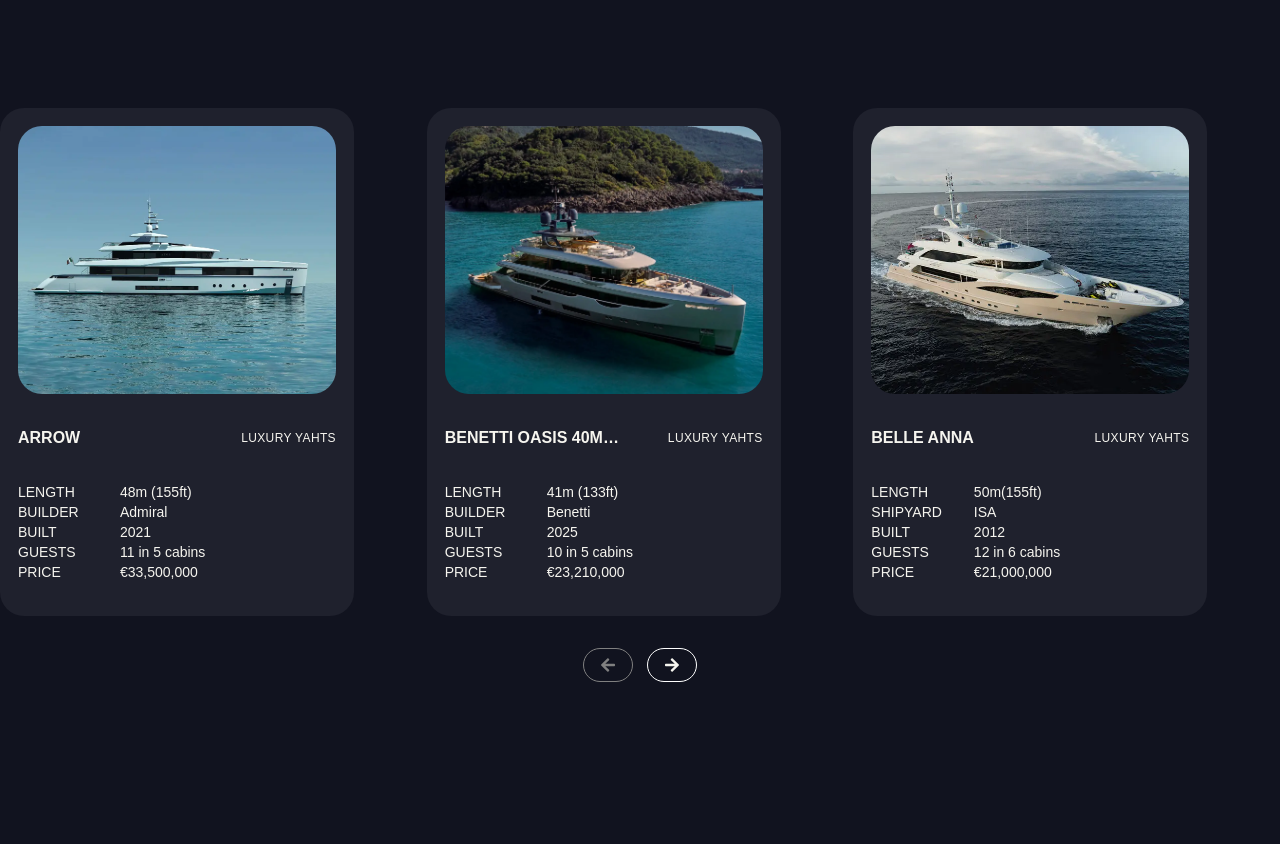
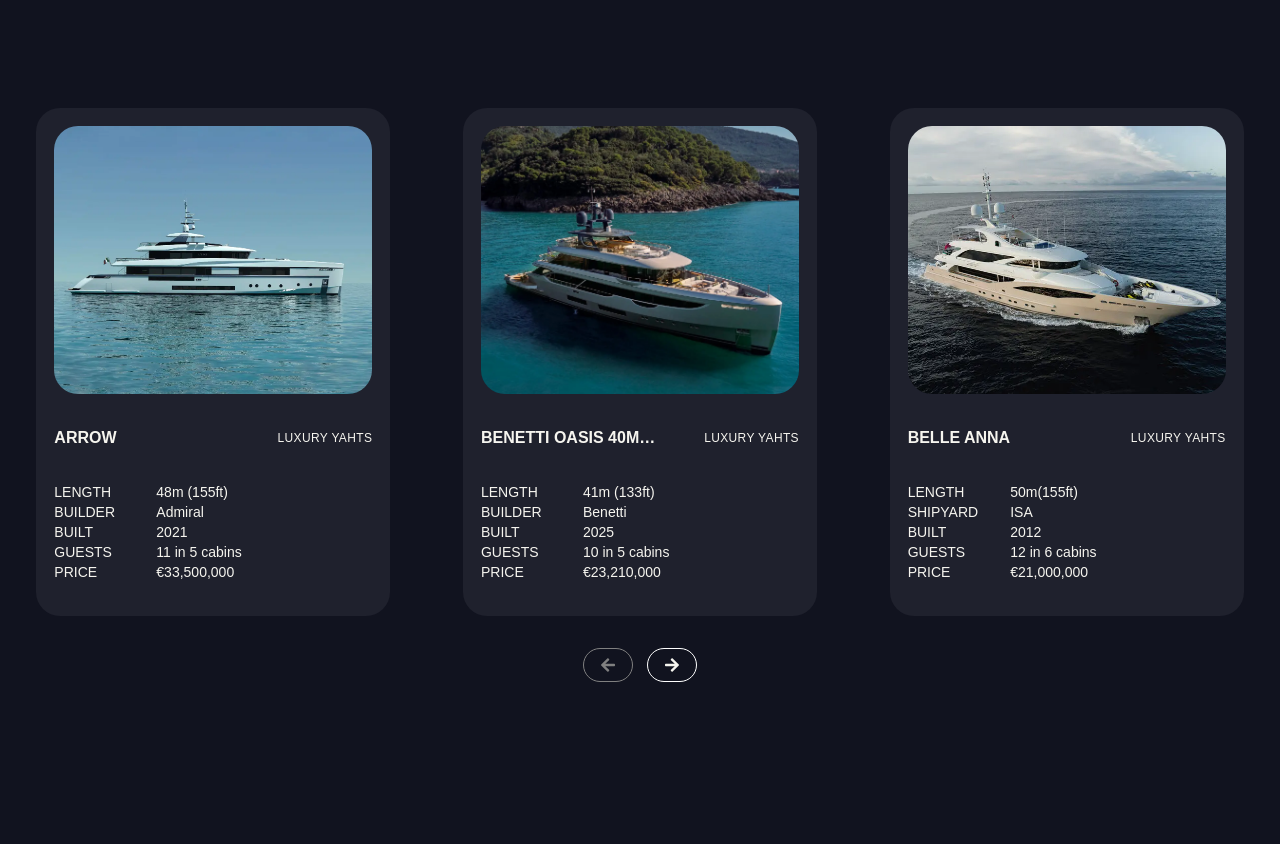
Before and after one commit to Andrey9019/yacht-adventures, a React (Vite) app: page / in a window 1280 px wide. Shown: the part 2145-2989 px from the top of the page. Built offline with nearby package versions, Linux system fonts and the light colour scheme.

Commit message:
fix: style swiper

```diff
--- a/src/components/ListYacht/ListYacht.jsx
+++ b/src/components/ListYacht/ListYacht.jsx
@@ -25,7 +25,7 @@ const ListYacht = () => {
         }}
       >
         {allYachts.map((yacht, index) => (
-          <SwiperSlide key={index} className="flex justify-center">
+          <SwiperSlide key={index} className="!flex justify-center">
             <div className="bg-[--dark-blue-2] p-[18px] pb-6 rounded-3xl mb-6 md:mb-8 w-[335px] h-[469px] md:w-[344px] md:h-[508px] xl:w-[354px]">
               <img
                 src={yacht.imageYacht.mobileSrc}
```
